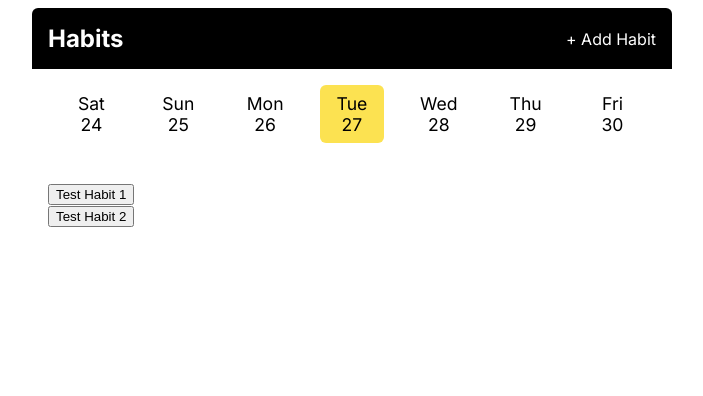
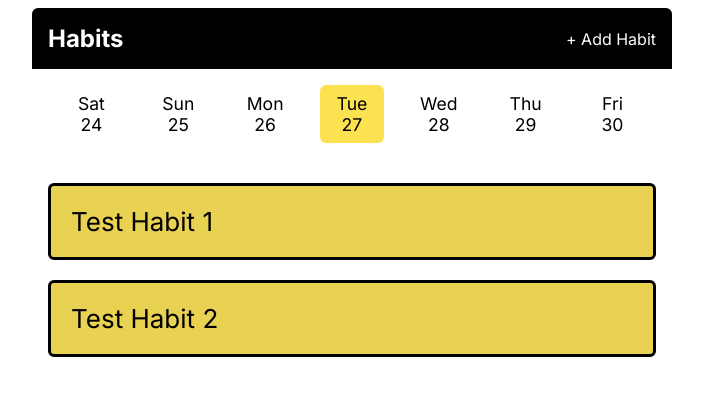
Before and after one commit to adiletbaimyrza/HabitTracker, a Flask app: page / in a window 1280 px wide. Shown: the top 396 px of the page, without its empty margins (288-991 px from the left). Run offline with Flask 3, Linux system fonts and the light colour scheme.

Commit message:
added style

```diff
--- a/static/css/main.css
+++ b/static/css/main.css
@@ -131,4 +131,45 @@ span {
     display: flex;
     flex-direction: row;
     align-items: center;
+    justify-content: space-between;
+    font-size: 26px;
+    padding: 20px;
+    margin-bottom: 20px;
+    background-color: rgb(233, 210, 82);
+    border: 3px solid black;
+    border-radius: 6px;
 }
+
+.habit:not(.completed) {
+    padding: 0;
+}
+
+.habit:not(.completed):hover {
+    background-color:rgb(233, 210, 82);
+}
+
+.habit_icon {
+    width: 1em;
+    height: 1em;
+}
+
+.habit_name {
+    margin: 0;
+}
+
+.habit_form {
+    width: 100%;
+}
+
+.habit_button {
+    display: block;
+    width: 100%;
+    margin: 0;
+    padding: 20px;
+    font-family: inherit;
+    font-size: inherit;
+    text-align: left;
+    border: none;
+    background-color: unset;
+    cursor: pointer;
+}
--- a/templates/index.html
+++ b/templates/index.html
@@ -7,9 +7,9 @@
     {% set completed = habit in completions %}
 
     {% if completed %}
-    <div class="habit_completed">
+    <div class="habit completed">
         <p class="habit_name"> {{ habit }}</p>
-        <svg class="habit__icon" xmlns="http://www.w3.org/2000/svg" viewBox="0 0 20 20" fill="currentColor">
+        <svg class="habit_icon" xmlns="http://www.w3.org/2000/svg" viewBox="0 0 20 20" fill="currentColor">
             <path fill-rule="evenodd" d="M10 18a8 8 0 100-16 8 8 0 000 16zm3.707-9.293a1 1 0 00-1.414-1.414L9 10.586 7.707 9.293a1 1 0 00-1.414 1.414l2 2a1 1 0 001.414 0l4-4z" clip-rule="evenodd" />
         </svg>
     </div>
```
